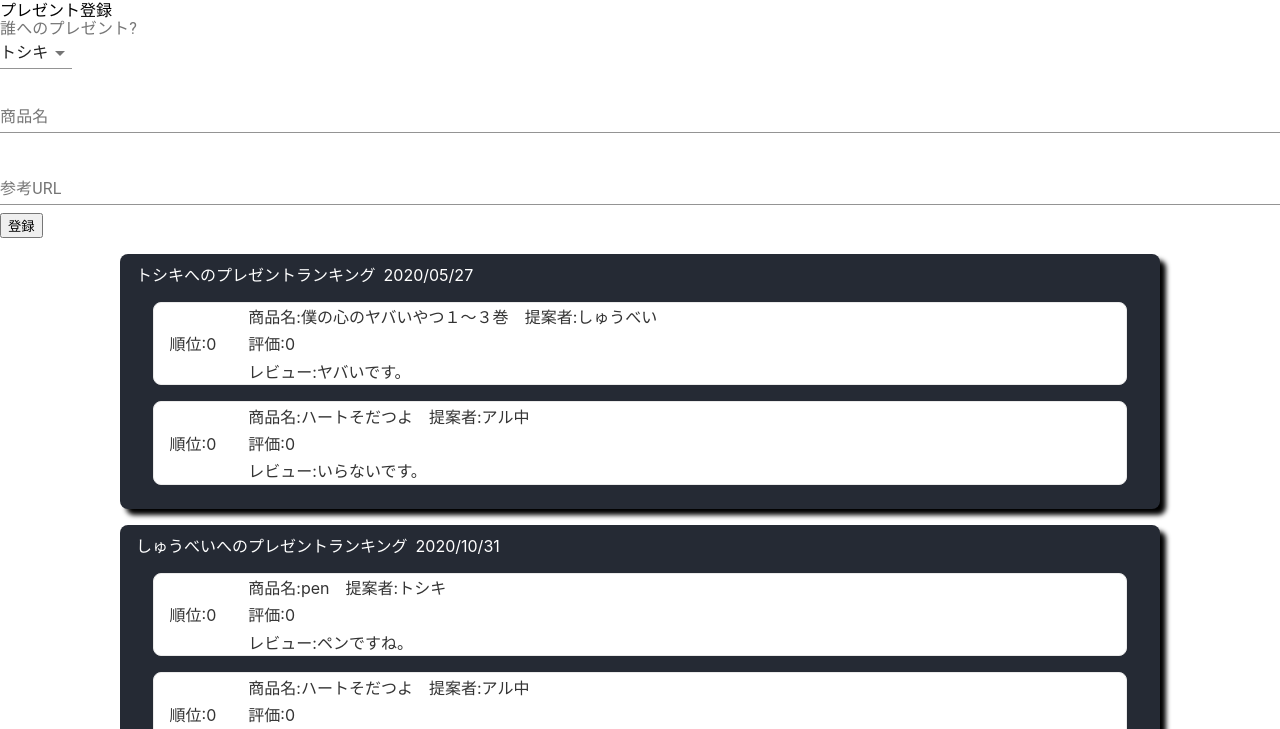
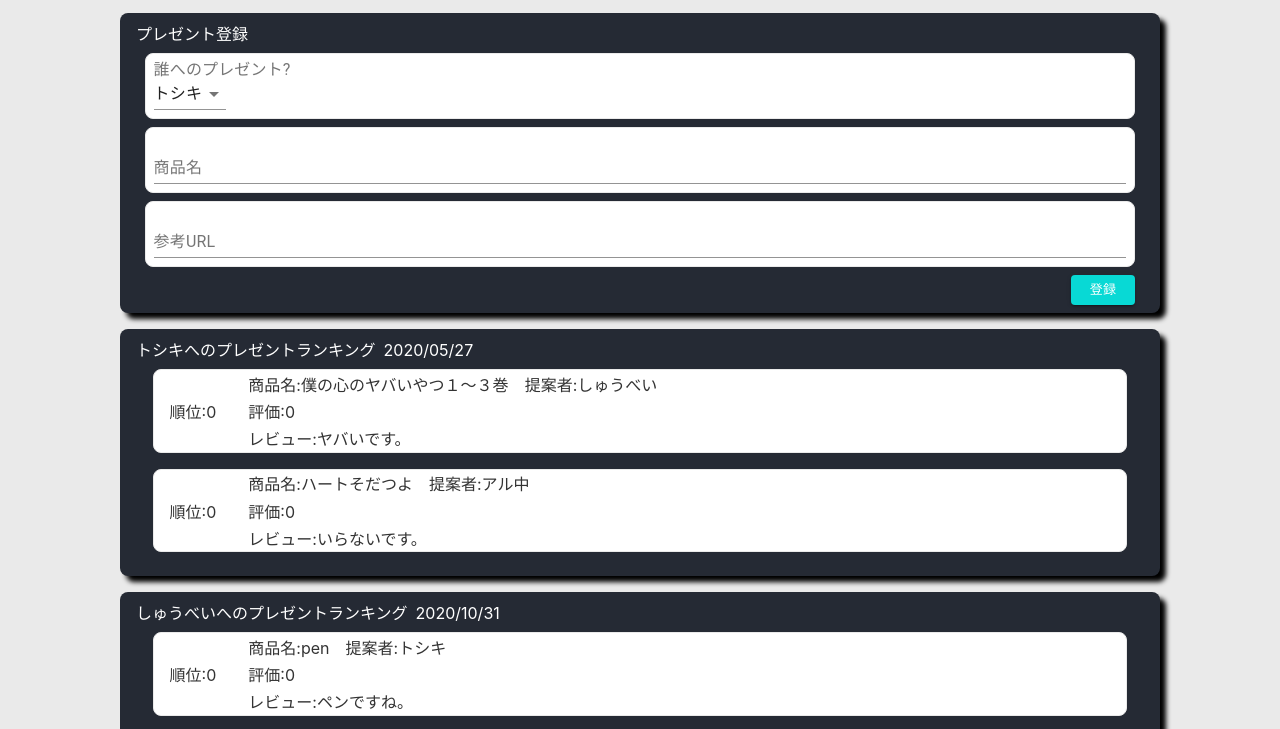
Before and after one commit to eginoy/birthdayLog, a React app: page / in a window 1280 px wide. Shown: the part 48-777 px from the top of the page. Built offline with nearby package versions, Linux system fonts and the light colour scheme.

Commit message:
プレゼント登録コンポーネントスタイル修正

```diff
--- a/src/components/PresentRegist.js
+++ b/src/components/PresentRegist.js
@@ -1,12 +1,12 @@
-import { TextField, Select, MenuItem, InputLabel } from '@material-ui/core'
-import { useForm, Controller} from 'react-hook-form'
+import presentRegister from '../styles/presentRegister.module.css'
+import { withStyles, TextField, Select, MenuItem, InputLabel, Button } from '@material-ui/core'
+import { useForm, Controller } from 'react-hook-form'
 import { getUserData } from '../utils'
 
 const PresentRegist = () => {
     const userData = getUserData();
     const { register, handleSubmit, errors, control } = useForm();
     const onSubmit = data => {
-        // stateの値をapiへ渡す
         console.log(data)
     }
 
@@ -16,14 +16,26 @@ const PresentRegist = () => {
         )
     }
 
+    const CustomColorButton = withStyles(() => ({
+        root: {
+            color: '#fff',
+            background: 'hsl(179, 93%, 44%)',
+            '&:hover': {
+                background: 'hsl(179, 93%, 41%)'
+            }
+        }
+    }))(Button);
+
+
     return (
         <form onSubmit={handleSubmit(onSubmit)}>
-            <div>
-                <div className='title'>プレゼント登録</div>
-                <div className='row'>
+            <div className={presentRegister.registerContainer}>
+                <div className={presentRegister.title}>プレゼント登録</div>
+                <div className={presentRegister.formContainer}>
+                    <div className={presentRegister.row}>
                         <InputLabel id='selectNameLabel'>誰へのプレゼント?</InputLabel>
                         <Controller
-                        control ={control}
+                            control={control}
                             className='row_inputField'
                             labelId='selectNameLabel'
                             name='toUserId'
@@ -36,11 +48,10 @@ const PresentRegist = () => {
                                     })}
                                 </Select>} />
                     </div>
-                <div className='row'>
+                    <div className={presentRegister.row}>
                         <TextField
                             label='商品名'
                             fullWidth
-                        margin='normal'
                             className='row_inputField'
                             type='text'
                             name='presentName'
@@ -49,11 +60,10 @@ const PresentRegist = () => {
                             helperText={errors.presentName && '商品名は必須入力項目です'}
                         />
                     </div>
-                <div className='row'>
+                    <div className={presentRegister.row}>
                         <TextField
                             label='参考URL'
                             fullWidth
-                        margin='normal'
                             className='row_inputField'
                             type='text'
                             name='presentURL'
@@ -62,7 +72,10 @@ const PresentRegist = () => {
                             helperText={errors.presentURL && '参考URLは必須入力項目です'}
                         />
                     </div>
-                <input type='submit' value='登録' />
+                </div>
+                <div className={presentRegister.buttonContainer}>
+                    <CustomColorButton size='small' type='submit' variant='contained' color='primary'>登録</CustomColorButton>
+                </div>
             </div>
         </form>
     )
--- a/src/index.css
+++ b/src/index.css
@@ -5,6 +5,7 @@ body {
     sans-serif;
   -webkit-font-smoothing: antialiased;
   -moz-osx-font-smoothing: grayscale;
+  background-color: #eaeaea;
 }
 
 code {
--- a/src/styles/Card.module.css
+++ b/src/styles/Card.module.css
@@ -8,7 +8,7 @@
 }
 .rankingTitleContainer{
     color:#fff;
-
+    margin-bottom: 0.5em;
 }
 .rankingTitleContainer > span{
     display: inline-block;
--- a/src/styles/Detail.module.css
+++ b/src/styles/Detail.module.css
@@ -1,7 +1,7 @@
 .detailContainer{
     display: flex;
     max-width: 95%;
-    margin:1em auto;
+    margin:0 auto 1em auto;
     border:1px solid #eaeaea;
     border-radius:0.5em;
     background-color:#fff;
--- /dev/null
+++ b/src/styles/presentRegister.module.css
@@ -0,0 +1,31 @@
+.registerContainer{
+    background-color:#252a34;
+    border-radius: 0.5em;
+    box-shadow: 6px 6px 5px;
+    padding:0.5em;
+    width: 80%;
+    margin:1em auto 0 auto;
+}
+
+.title{
+    color:#fff;
+    margin-left:0.5em;
+}
+
+.row{
+    border:1px solid #eaeaea;
+    border-radius:0.5em;
+    background-color:#fff;
+    color: #333;
+    width: 95%;
+    margin:0.5em auto;
+    padding:0.5em;
+}
+
+.buttonContainer{
+    display: flex;
+    justify-content:flex-end;
+}
+.buttonContainer > button{
+    margin-right: 1.3em;
+}
```
Also changed, not shown: src/components/ReactHookFormSelect.js (deleted, +0 -32 lines). Lines whose indentation alone changed are shown as unchanged.
